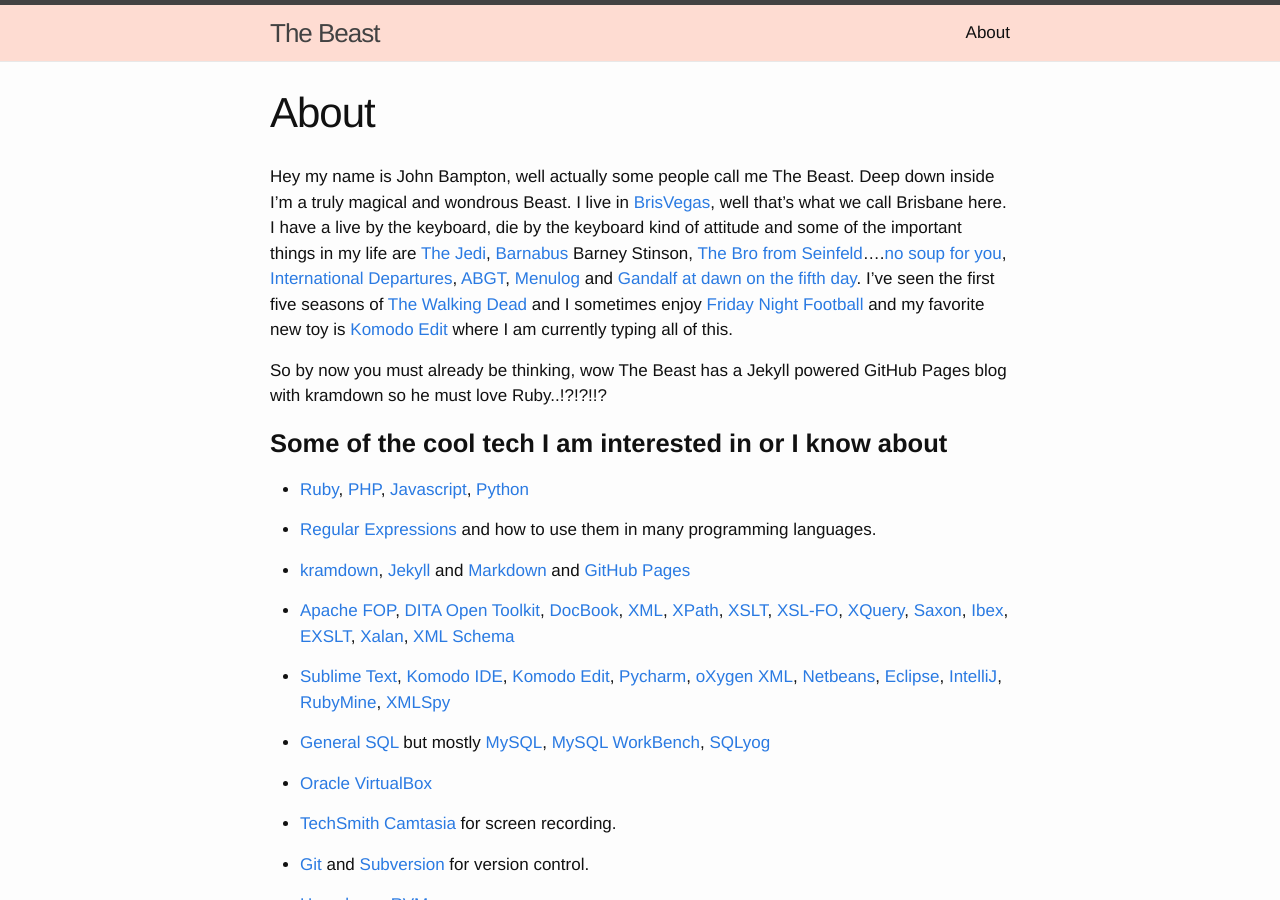
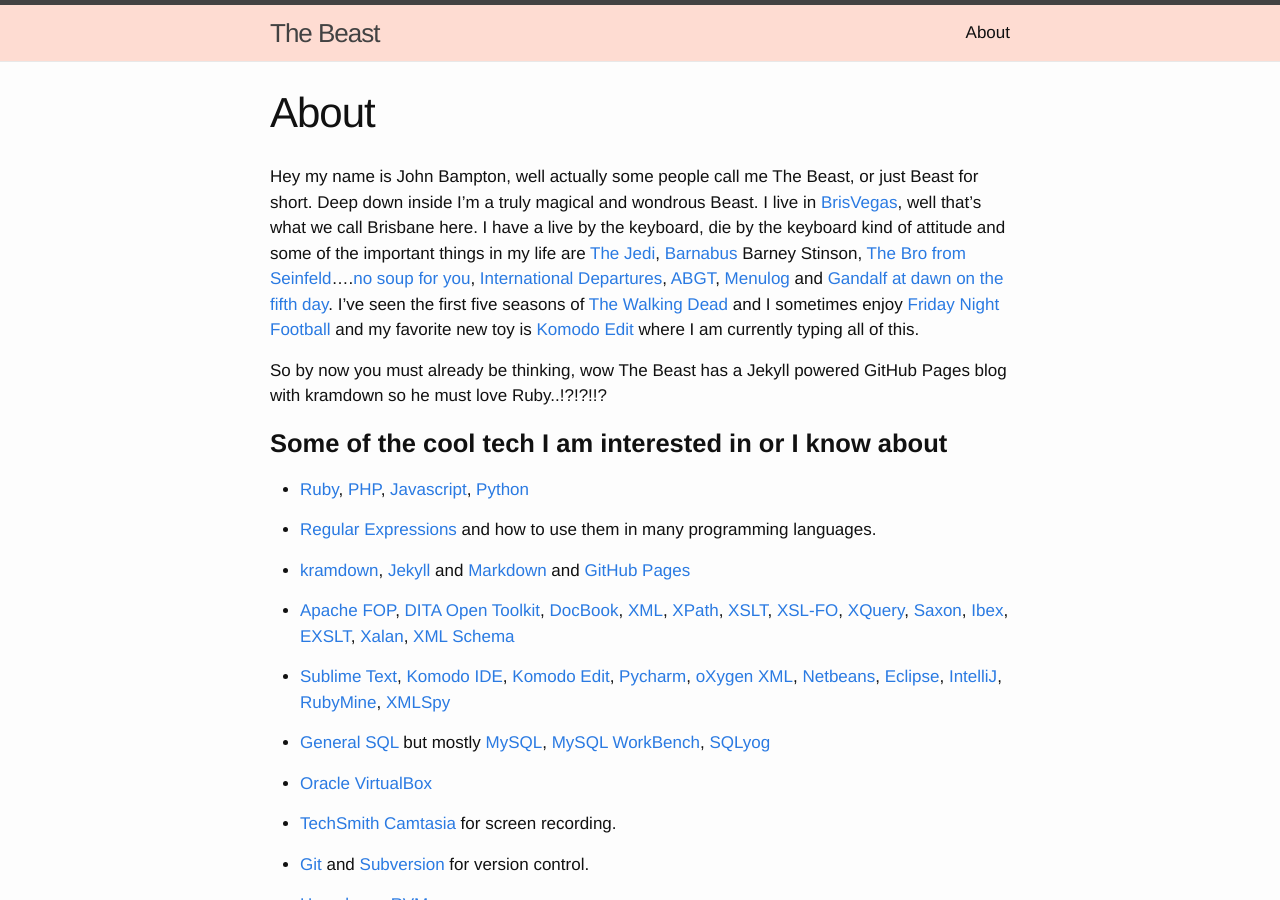
Before and after one commit to slurpcode/beast, a Jekyll site: the page built from about.md, in a window 1280 px wide and 900 px high. Built offline with Jekyll 4.4.1, drawn with Linux system fonts in a browser that asks for light colours.

Commit message:
Update about.md

```diff
--- a/about.md
+++ b/about.md
@@ -4,7 +4,7 @@ title: About
 permalink: /about/
 ---
 
-Hey my name is John Bampton, well actually some people call me The Beast.  Deep down inside I'm a truly magical and wondrous Beast. I live in [BrisVegas](https://en.wikipedia.org/wiki/Brisbane){:target="_blank"}, well that's what we call Brisbane here.
+Hey my name is John Bampton, well actually some people call me The Beast, or just Beast for short.  Deep down inside I'm a truly magical and wondrous Beast. I live in [BrisVegas](https://en.wikipedia.org/wiki/Brisbane){:target="_blank"}, well that's what we call Brisbane here.
 I have a live by the keyboard, die by the keyboard kind of attitude and some of the important things in my life are [The Jedi](
 https://www.google.com.au/search?q=jedi+master&tbm=isch&tbo=u&source=univ&sa=X&ved=0ahUKEwiZgqHXk9zLAhXkYaYKHW05CB4QsAQIPA&biw=1285&bih=1415){:target="_blank"}, [Barnabus](
 https://en.wikipedia.org/wiki/Barney_Stinson){:target="_blank"} Barney Stinson, [The Bro from Seinfeld](
```
